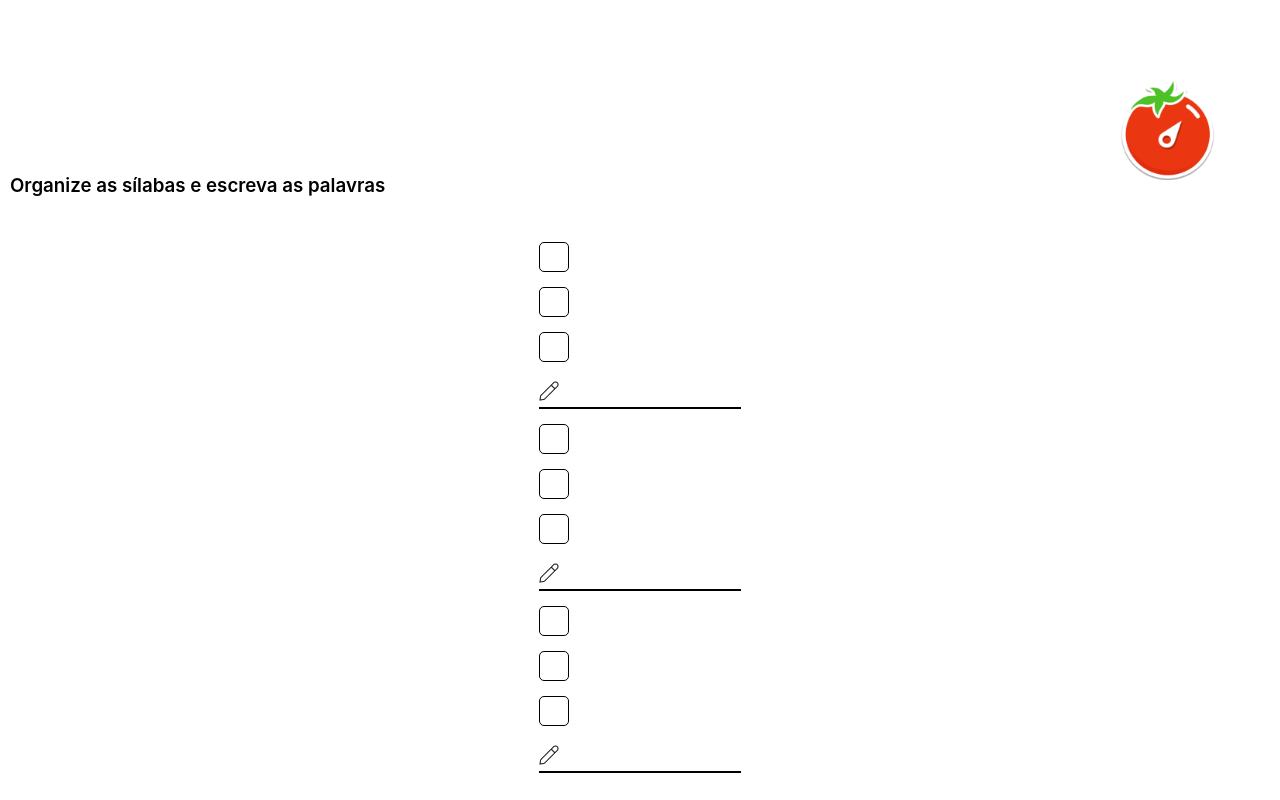
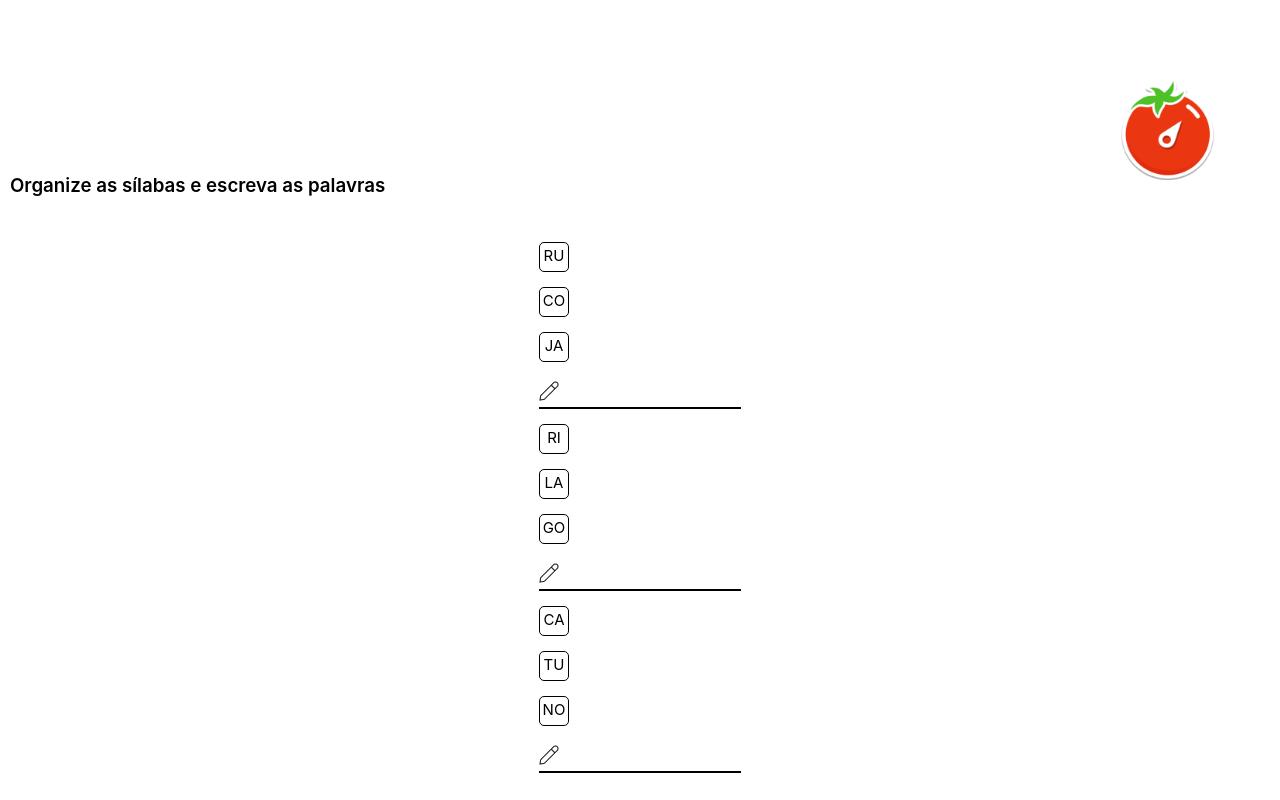
Before and after one commit to aviiamelia/TDAH-HACKA, a React (Create React App) app: page /portu in a window 1280 px wide. Built offline with nearby package versions, Linux system fonts and the light colour scheme.

Commit message:
page Portu atualizada

```diff
--- a/src/components/PortuPage/index.jsx
+++ b/src/components/PortuPage/index.jsx
@@ -17,9 +17,9 @@ import { useCharacters } from "../../Providers/Characters";
 function PortuContainer() {
   const { user, avatar } = useCharacters();
   const silabas = [
-    ["RU", "CO", "JA"],
-    ["RI", "LA", "GO"],
-    ["CA", "TU", "NO"]
+    {pri:"RU", seg:"CO", ter:"JA"},
+    {pri:"RI", seg:"LA", ter:"GO"},
+    {pri:"CA", seg:"TU", ter:"NO"}
   ];
   return (
     <Container>
@@ -32,11 +32,13 @@ function PortuContainer() {
       </ProblemContainer>
       <SquareContainer>
       <div>
-        {[1, 2, 3].map((number, silabas) => (
+        {silabas.map((card) => (
           <>
-            <Squares>{}</Squares>
-            <Squares>{}</Squares>
-            <Squares>{}</Squares>
+            <div>
+              <Squares>{card.pri}</Squares>
+              <Squares>{card.seg}</Squares>
+              <Squares>{card.ter}</Squares>
+            </div>
             <Image2 src={lapis}/>
             <Lines/>
           </>
--- a/src/components/PortuPage/styles.js
+++ b/src/components/PortuPage/styles.js
@@ -35,7 +35,7 @@ export const SquareContainer = styled.div`
   display: flex;
   flex-direction: row;
   margin: 0 auto;
-  max-width: 300px
+  max-width: 300px;
   color: black;
   font-size: 25px;
 `;
@@ -48,11 +48,15 @@ export const Squares = styled.div`
   margin-right: 15px;
   margin-bottom: 15px;
   border-radius: 5px;
+  font-size: 15px;
+  line-height: 25px;
+  text-align: center;
 `;
 
 export const Lines = styled.div`
   border: 1px solid black;
 
+
   width: 200px;
 
   margin-bottom: 15px;
```
